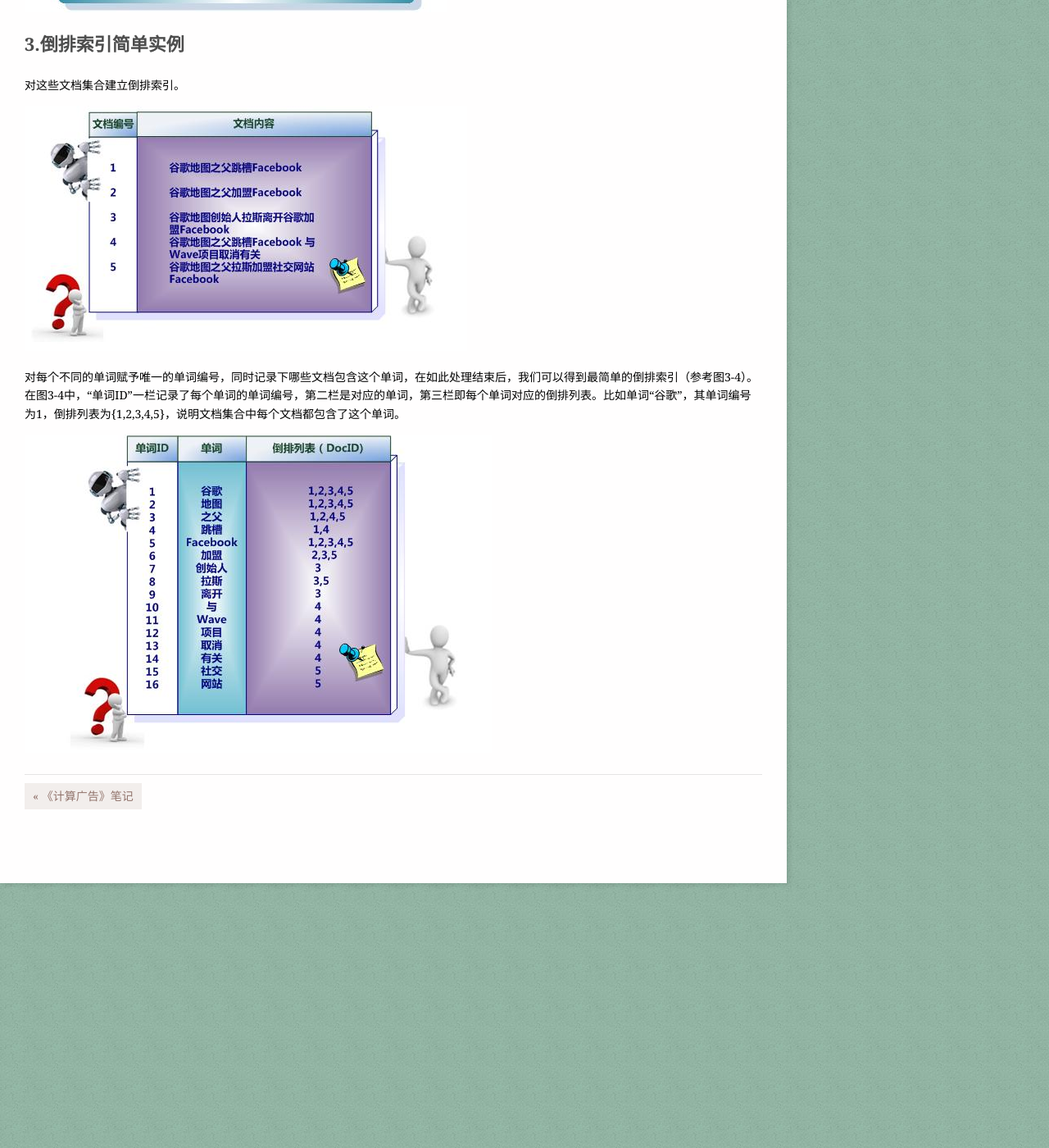
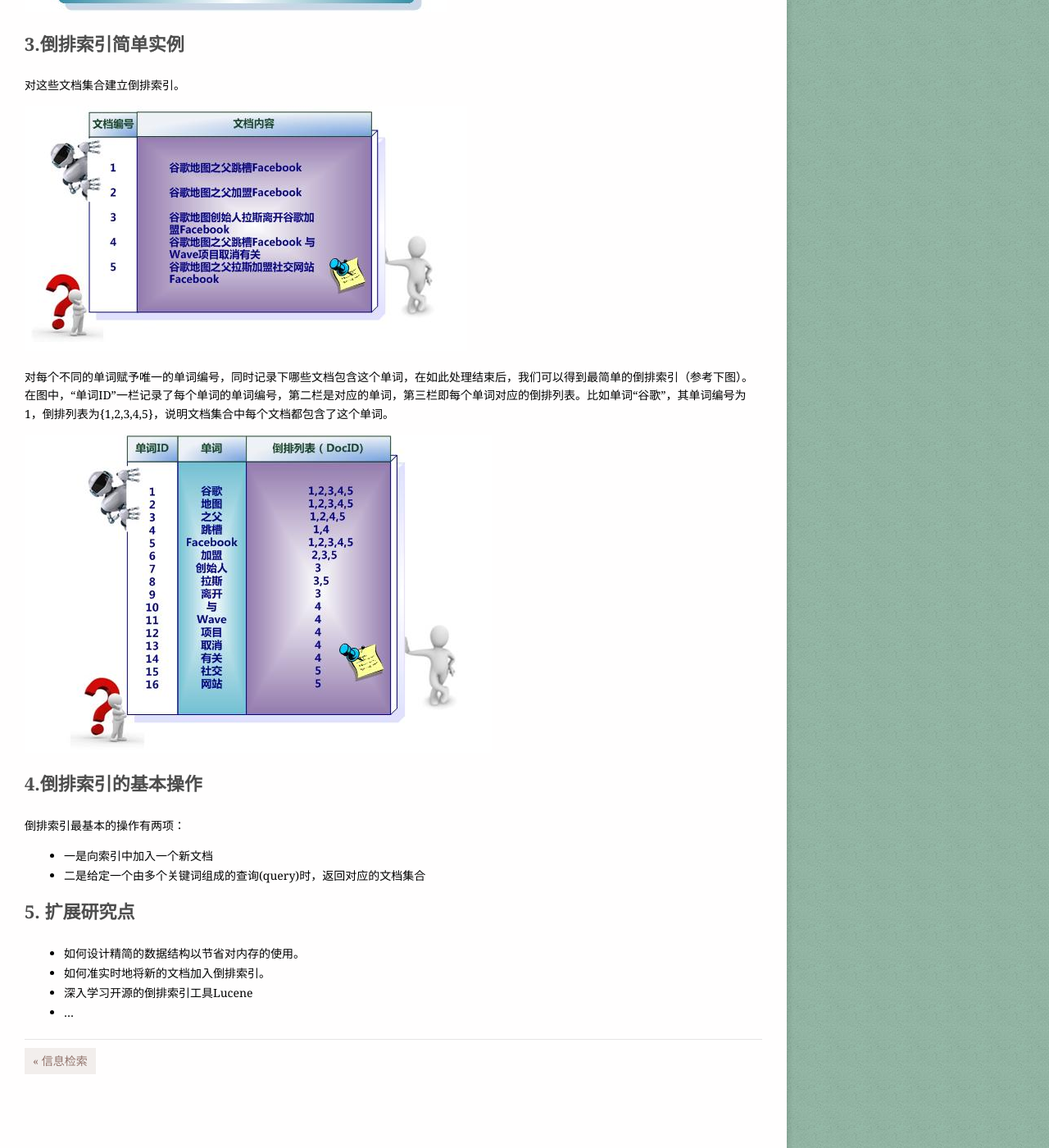
Before and after one commit to CowAndCat/CowAndCat.github.io, a Jekyll site: the page built from _posts/ai_ml_nlp/2017-03-24-nlp-reverseindex.md, in a window 1280 px wide and 1400 px high, scrolled down 1650 px. Shown: the whole window at 82% size. Built offline with Jekyll 4.4.1, drawn with Linux system fonts in a browser that asks for light colours.

Commit message:
add article  IR

```diff
--- a/_posts/ai_ml_nlp/2017-03-24-nlp-reverseindex.md
+++ b/_posts/ai_ml_nlp/2017-03-24-nlp-reverseindex.md
@@ -40,6 +40,18 @@ comments: false
 
 ![文件集合](/images/201703/docSet.jpg)
 
-对每个不同的单词赋予唯一的单词编号，同时记录下哪些文档包含这个单词，在如此处理结束后，我们可以得到最简单的倒排索引（参考图3-4）。在图3-4中，“单词ID”一栏记录了每个单词的单词编号，第二栏是对应的单词，第三栏即每个单词对应的倒排列表。比如单词“谷歌”，其单词编号为1，倒排列表为{1,2,3,4,5}，说明文档集合中每个文档都包含了这个单词。
+对每个不同的单词赋予唯一的单词编号，同时记录下哪些文档包含这个单词，在如此处理结束后，我们可以得到最简单的倒排索引（参考下图）。在图中，“单词ID”一栏记录了每个单词的单词编号，第二栏是对应的单词，第三栏即每个单词对应的倒排列表。比如单词“谷歌”，其单词编号为1，倒排列表为{1,2,3,4,5}，说明文档集合中每个文档都包含了这个单词。
 
 ![倒排索引举例](/images/201703/reverseIndex_example.gif)
+
+# 4.倒排索引的基本操作
+倒排索引最基本的操作有两项：
+
+- 一是向索引中加入一个新文档
+- 二是给定一个由多个关键词组成的查询(query)时，返回对应的文档集合
+
+# 5. 扩展研究点
+- 如何设计精简的数据结构以节省对内存的使用。
+- 如何准实时地将新的文档加入倒排索引。
+- 深入学习开源的倒排索引工具Lucene
+- ...
```
Also changed, not shown: _posts/ai_ml_nlp/2017-03-24-ad-cad.md (+18 -12 lines), _posts/ai_ml_nlp/2017-03-24-ai-IR.md (added, +38 -0 lines), images/201703/vsm1.png (added), images/201703/vsm2.png (added).
